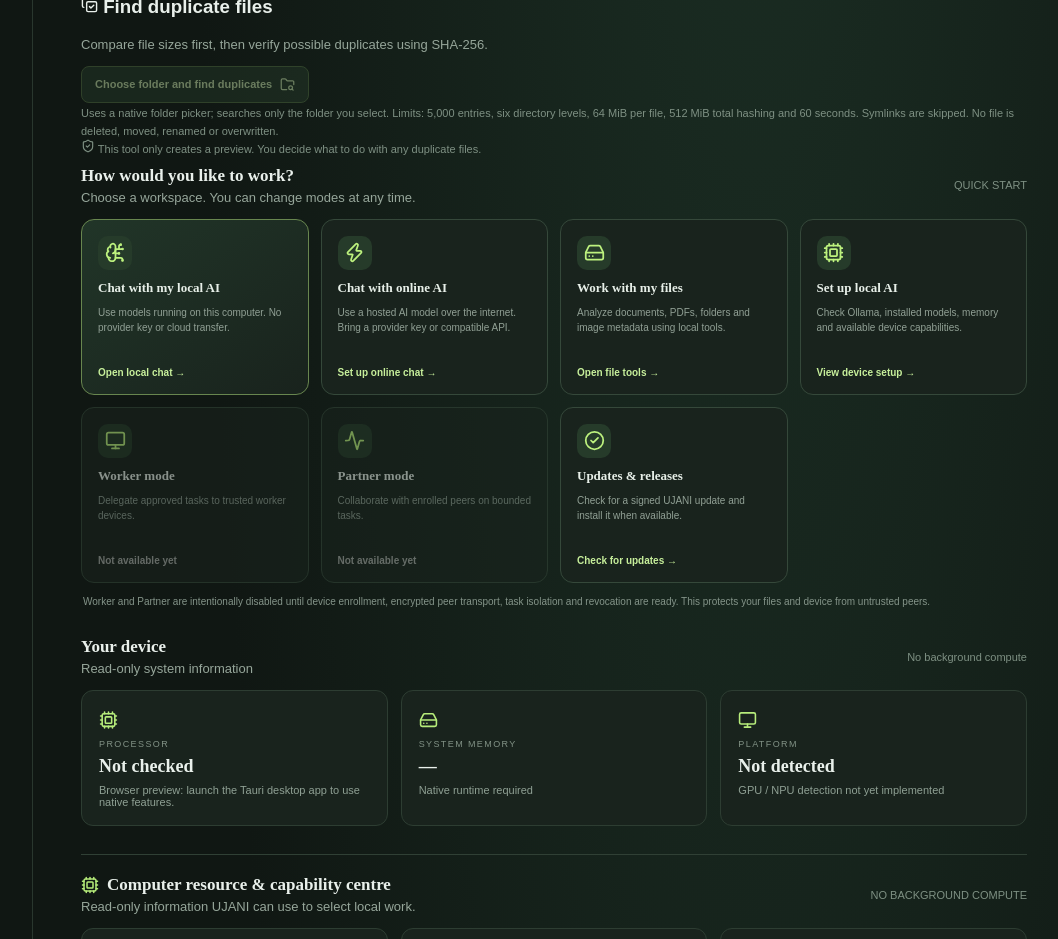
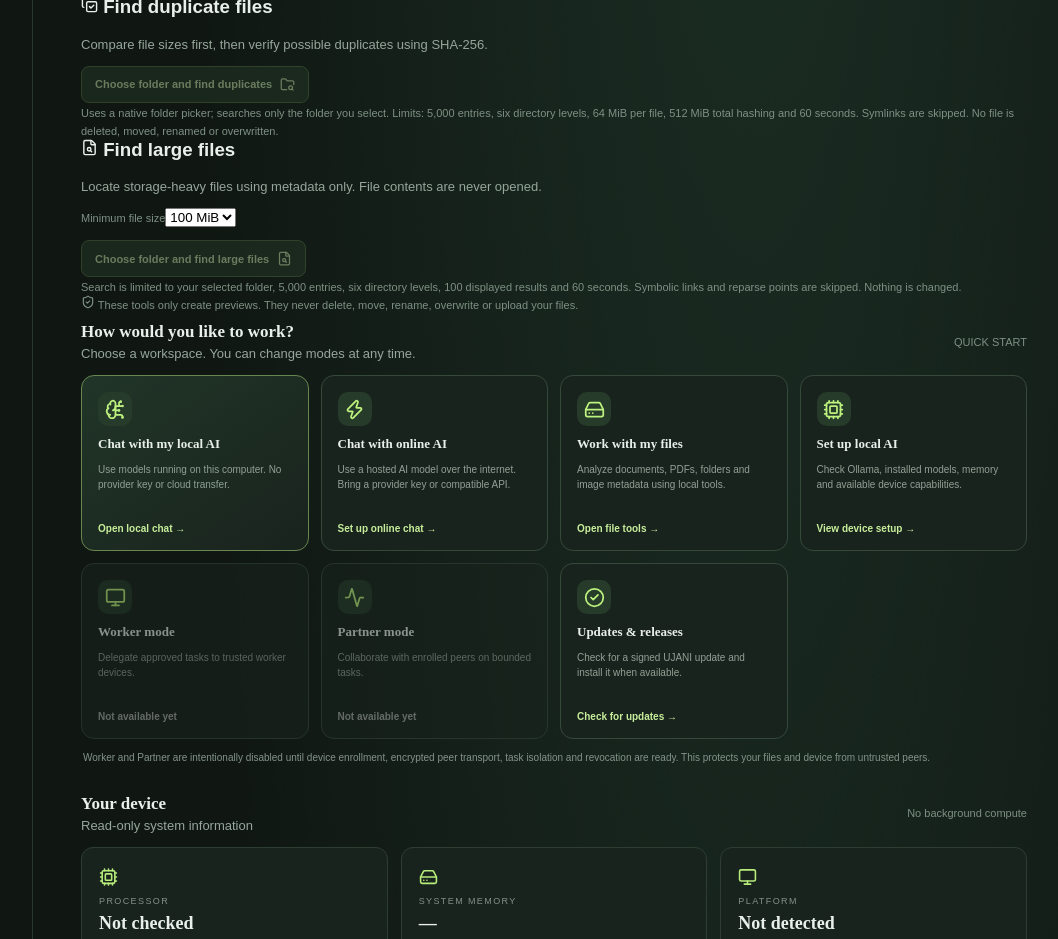
Before and after one commit to asifshadab33/UJANI-PUBLIC-AI-, a React (Vite) app in the folder apps/desktop/: page / in a window 1280 px wide. Shown: the part 900-1839 px from the top of the page, without its empty margins (205-1263 px from the left). Built offline with nearby package versions, Linux system fonts and the light colour scheme.

Commit message:
feat: expose large-file finder in everyday tools

```diff
--- a/apps/desktop/src/EverydayTools.tsx
+++ b/apps/desktop/src/EverydayTools.tsx
@@ -1,6 +1,6 @@
 import { useEffect, useState } from "react";
 import { invoke } from "@tauri-apps/api/core";
-import { Clock3, CopyCheck, FolderSearch, ShieldCheck } from "lucide-react";
+import { Clock3, CopyCheck, FileSearch, FolderSearch, ShieldCheck } from "lucide-react";
 
 type DuplicateFile = { file_name: string; path: string; size_bytes: number };
 type DuplicateGroup = { sha256: string; size_bytes: number; files: DuplicateFile[] };
@@ -9,6 +9,14 @@ type DuplicateScanResult = {
   scanned_files: number;
   hashed_files: number;
   duplicate_groups: DuplicateGroup[];
+  truncated: boolean;
+  note: string;
+};
+type LargeFile = { file_name: string; path: string; size_bytes: number; modified_unix_ms: number | null };
+type LargeFileScanResult = {
+  root_name: string;
+  scanned_files: number;
+  large_files: LargeFile[];
   truncated: boolean;
   note: string;
 };
@@ -26,18 +34,22 @@ export default function EverydayTools() {
   const [busy, setBusy] = useState(false);
   const [taskId, setTaskId] = useState("");
   const [error, setError] = useState("");
+  const [largeResult, setLargeResult] = useState<LargeFileScanResult | null>(null);
+  const [largeBusy, setLargeBusy] = useState(false);
+  const [largeTaskId, setLargeTaskId] = useState("");
+  const [largeError, setLargeError] = useState("");
+  const [minimumSizeMb, setMinimumSizeMb] = useState("100");
 
   useEffect(() => {
     // The device-local clock is available in the webview without a native IPC call.
-    // This keeps the browser preview useful and avoids a misleading "native clock
-    // unavailable" error when the app is intentionally running outside Tauri.
+    // This keeps the browser preview useful and avoids a misleading native-clock error.
     setClock(new Date());
     const timer = window.setInterval(() => setClock(new Date()), 1000);
     return () => window.clearInterval(timer);
   }, []);
 
   async function scanDuplicates() {
-    if (busy) return;
+    if (busy || !isTauri()) return;
     const id = `duplicates-${Date.now()}`;
     setTaskId(id);
     setBusy(true);
@@ -62,6 +74,35 @@ export default function EverydayTools() {
     }
   }
 
+  async function scanLargeFiles() {
+    if (largeBusy || !isTauri()) return;
+    const id = `large-files-${Date.now()}`;
+    setLargeTaskId(id);
+    setLargeBusy(true);
+    setLargeError("");
+    setLargeResult(null);
+    try {
+      setLargeResult(await invoke<LargeFileScanResult>("find_large_files", {
+        taskId: id,
+        minSizeBytes: Number(minimumSizeMb) * 1024 * 1024,
+      }));
+    } catch (reason) {
+      setLargeError(String(reason));
+    } finally {
+      setLargeBusy(false);
+      setLargeTaskId("");
+    }
+  }
+
+  async function cancelLargeScan() {
+    if (!largeTaskId) return;
+    try {
+      await invoke<boolean>("cancel_active_task", { taskId: largeTaskId });
+    } catch (reason) {
+      setLargeError(`Could not cancel the scan: ${String(reason)}`);
+    }
+  }
+
   const zone = clock ? new Intl.DateTimeFormat(undefined, { timeZoneName: "short" }).formatToParts(clock).find((part) => part.type === "timeZoneName")?.value : "";
 
   return <section className="model-box" id="everyday-tools">
@@ -75,6 +116,7 @@ export default function EverydayTools() {
       <b>{clock ? clock.toLocaleTimeString() : "—"}</b>
       <small>Displayed in this device's local timezone. No network request is used.</small>
     </div>
+
     <div className="section-heading">
       <div><h3><CopyCheck size={17}/> Find duplicate files</h3><p>Compare file sizes first, then verify possible duplicates using SHA-256.</p></div>
     </div>
@@ -95,7 +137,36 @@ export default function EverydayTools() {
       </div>) : <p>No duplicate files were found within the scan limits.</p>}
       <small>{result.note}</small>
     </div>}
-    <p className="muted"><ShieldCheck size={14}/> This tool only creates a preview. You decide what to do with any duplicate files.</p>
+
+    <div className="section-heading">
+      <div><h3><FileSearch size={17}/> Find large files</h3><p>Locate storage-heavy files using metadata only. File contents are never opened.</p></div>
+    </div>
+    <label className="muted" htmlFor="large-file-threshold">Minimum file size</label>
+    <select id="large-file-threshold" value={minimumSizeMb} onChange={(event) => setMinimumSizeMb(event.target.value)} disabled={largeBusy}>
+      <option value="50">50 MiB</option>
+      <option value="100">100 MiB</option>
+      <option value="250">250 MiB</option>
+      <option value="500">500 MiB</option>
+      <option value="1024">1 GiB</option>
+    </select>
+    <button className="model-run" type="button" onClick={scanLargeFiles} disabled={largeBusy || !isTauri()}>
+      {largeBusy ? "Scanning selected folder…" : "Choose folder and find large files"} <FileSearch size={15}/>
+    </button>
+    {largeBusy && <><p className="progress" role="status">Reading file metadata only. No file contents are opened.</p><button className="model-run" type="button" onClick={cancelLargeScan} disabled={!largeTaskId}>Cancel scan</button></>}
+    <small className="muted">Search is limited to your selected folder, 5,000 entries, six directory levels, 100 displayed results and 60 seconds. Symbolic links and reparse points are skipped. Nothing is changed.</small>
+    {largeError && <p className="error" role="alert">{largeError}</p>}
+    {largeResult && <div className="result">
+      <div className="result-title">Large-file preview <span>{largeResult.large_files.length} results · {largeResult.scanned_files} files checked</span></div>
+      <p>{largeResult.root_name}</p>
+      {largeResult.truncated && <p className="muted">The scan reached a safety limit or skipped inaccessible entries. Choose a smaller folder for a more complete result.</p>}
+      {largeResult.large_files.length ? largeResult.large_files.map((file) => <div className="saved-history-item" key={file.path}>
+        <b>{formatSize(file.size_bytes)} · {file.file_name}</b>
+        <small>{file.path}</small>
+        <small>{file.modified_unix_ms ? `Modified: ${new Date(file.modified_unix_ms).toLocaleString()}` : "Modified time unavailable"}</small>
+      </div>) : <p>No files met the selected size threshold within the scan limits.</p>}
+      <small>{largeResult.note}</small>
+    </div>}
+    <p className="muted"><ShieldCheck size={14}/> These tools only create previews. They never delete, move, rename, overwrite or upload your files.</p>
   </section>;
 }
 
```
